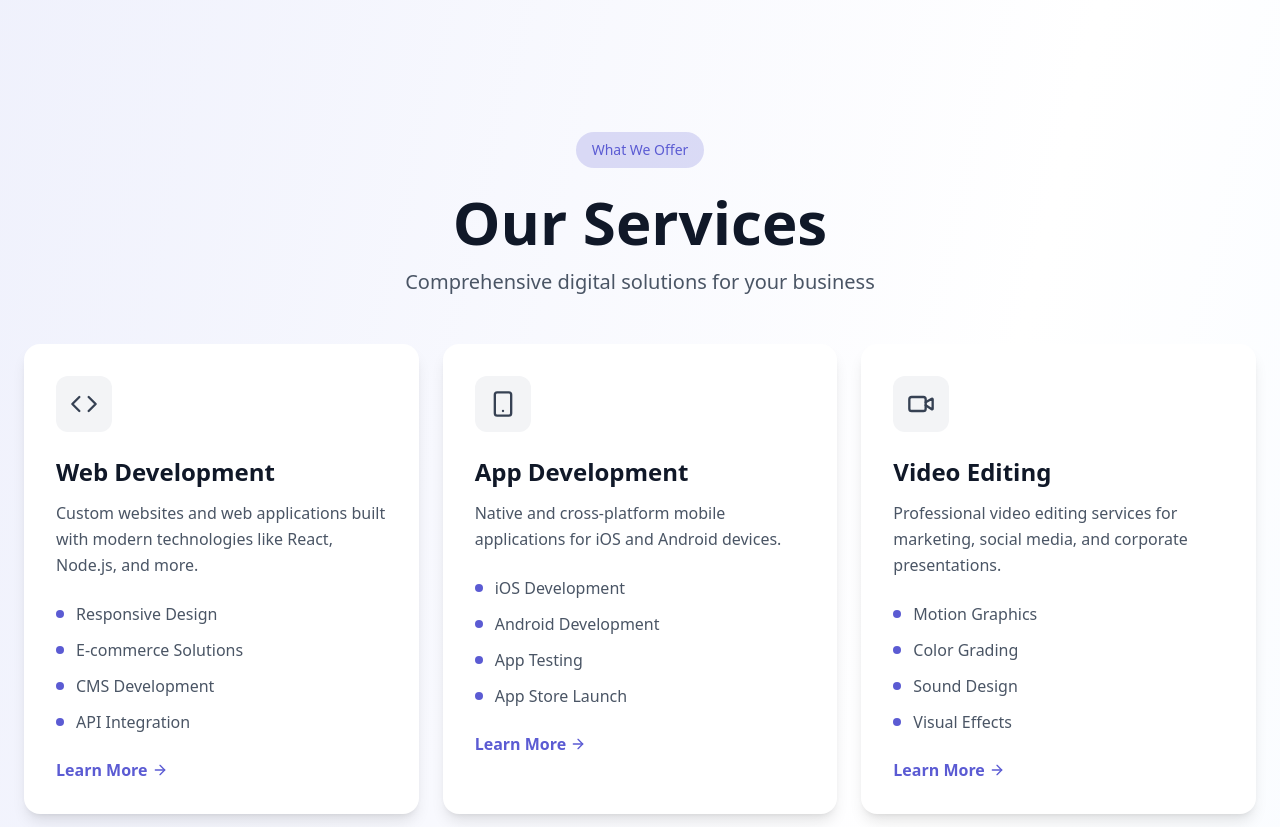
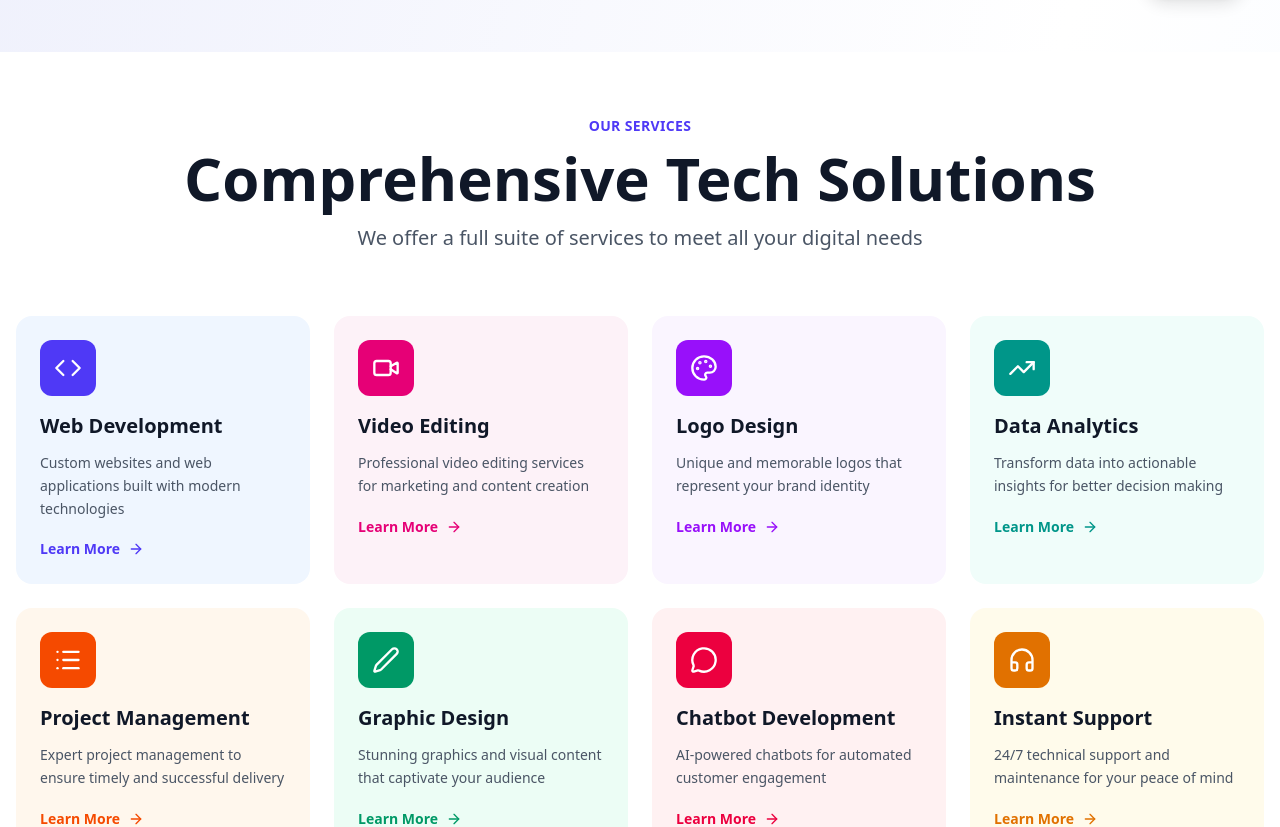
Before and after one commit to seetam39/vsgroup, a React (Vite) app: page / in a window 1280 px wide. Shown: the part 770-1597 px from the top of the page. Built offline with nearby package versions, Linux system fonts and the light colour scheme.

Commit message:
Update Services section with new design and 8 services

```diff
--- a/src/components/Services.jsx
+++ b/src/components/Services.jsx
@@ -1,84 +1,127 @@
 import React from 'react';
-import { Code, Smartphone, Video, ClipboardList, ArrowRight } from 'lucide-react';
+import { Code, Video, Palette, TrendingUp, List, Pen, MessageCircle, Headphones, ArrowRight } from 'lucide-react';
 
-export default function Services() {
+export default function ServicesSection() {
   const services = [
     {
+      id: 1,
       icon: Code,
       title: 'Web Development',
-      description: 'Custom websites and web applications built with modern technologies like React, Node.js, and more.',
-      features: ['Responsive Design', 'E-commerce Solutions', 'CMS Development', 'API Integration']
+      description: 'Custom websites and web applications built with modern technologies',
+      bgColor: 'bg-blue-50',
+      iconColor: 'bg-indigo-600',
+      linkColor: 'text-indigo-600'
     },
     {
-      icon: Smartphone,
-      title: 'App Development',
-      description: 'Native and cross-platform mobile applications for iOS and Android devices.',
-      features: ['iOS Development', 'Android Development', 'App Testing', 'App Store Launch']
+      id: 2,
+      icon: Video,
+      title: 'Video Editing',
+      description: 'Professional video editing services for marketing and content creation',
+      bgColor: 'bg-pink-50',
+      iconColor: 'bg-pink-600',
+      linkColor: 'text-pink-600'
     },
     {
-      icon: Video,
-      title: 'Video Editing',
-      description: 'Professional video editing services for marketing, social media, and corporate presentations.',
-      features: ['Motion Graphics', 'Color Grading', 'Sound Design', 'Visual Effects']
+      id: 3,
+      icon: Palette,
+      title: 'Logo Design',
+      description: 'Unique and memorable logos that represent your brand identity',
+      bgColor: 'bg-purple-50',
+      iconColor: 'bg-purple-600',
+      linkColor: 'text-purple-600'
     },
     {
-      icon: ClipboardList,
+      id: 4,
+      icon: TrendingUp,
+      title: 'Data Analytics',
+      description: 'Transform data into actionable insights for better decision making',
+      bgColor: 'bg-teal-50',
+      iconColor: 'bg-teal-600',
+      linkColor: 'text-teal-600'
+    },
+    {
+      id: 5,
+      icon: List,
       title: 'Project Management',
-      description: 'Efficient project management services to ensure timely delivery and successful completion of your projects.',
-      features: ['Task Planning', 'Team Coordination', 'Progress Tracking', 'Deadline Management']
+      description: 'Expert project management to ensure timely and successful delivery',
+      bgColor: 'bg-orange-50',
+      iconColor: 'bg-orange-600',
+      linkColor: 'text-orange-600'
+    },
+    {
+      id: 6,
+      icon: Pen,
+      title: 'Graphic Design',
+      description: 'Stunning graphics and visual content that captivate your audience',
+      bgColor: 'bg-emerald-50',
+      iconColor: 'bg-emerald-600',
+      linkColor: 'text-emerald-600'
+    },
+    {
+      id: 7,
+      icon: MessageCircle,
+      title: 'Chatbot Development',
+      description: 'AI-powered chatbots for automated customer engagement',
+      bgColor: 'bg-rose-50',
+      iconColor: 'bg-rose-600',
+      linkColor: 'text-rose-600'
+    },
+    {
+      id: 8,
+      icon: Headphones,
+      title: 'Instant Support',
+      description: '24/7 technical support and maintenance for your peace of mind',
+      bgColor: 'bg-amber-50',
+      iconColor: 'bg-amber-600',
+      linkColor: 'text-amber-600'
     }
   ];
 
   return (
-    <section id="services" className="py-20">
-      <div className="max-w-7xl mx-auto px-6">
-        {/* Section Header */}
-        <div className="text-center mb-12">
-          <div className="inline-flex items-center gap-2 bg-[#5B5BD3]/20 text-[#5B5BD3] px-4 py-2 rounded-full text-sm mb-6">
-            <span className="font-medium">What We Offer</span>
-          </div>
-          <h2 className="text-5xl md:text-6xl font-bold text-gray-900 mb-4">
-            Our Services
-          </h2>
+    <div className="min-h-screen bg-white py-16 px-4">
+      <div className="max-w-7xl mx-auto">
+        {/* Header */}
+        <div className="text-center mb-16">
+          <p className="text-indigo-600 font-semibold text-sm uppercase tracking-wide mb-3">
+            OUR SERVICES
+          </p>
+          <h1 className="text-5xl md:text-6xl font-bold text-gray-900 mb-4">
+            Comprehensive Tech Solutions
+          </h1>
           <p className="text-xl text-gray-600">
-            Comprehensive digital solutions for your business
+            We offer a full suite of services to meet all your digital needs
           </p>
         </div>
 
         {/* Services Grid */}
-        <div className="grid md:grid-cols-2 lg:grid-cols-3 gap-6">
-          {services.map((service, index) => {
+        <div className="grid grid-cols-1 md:grid-cols-2 lg:grid-cols-4 gap-6">
+          {services.map((service) => {
             const IconComponent = service.icon;
             return (
               <div
-                key={index}
-                className="bg-white rounded-2xl shadow-lg p-8"
+                key={service.id}
+                className={`${service.bgColor} rounded-2xl p-6 hover:shadow-lg transition-all duration-300 hover:-translate-y-1`}
               >
                 {/* Icon */}
-                <div className="w-14 h-14 bg-gray-100 rounded-xl flex items-center justify-center mb-6">
-                  <IconComponent className="w-7 h-7 text-gray-700" />
+                <div className={`${service.iconColor} w-14 h-14 rounded-xl flex items-center justify-center mb-4`}>
+                  <IconComponent className="w-7 h-7 text-white" />
                 </div>
 
-                {/* Title & Description */}
-                <h3 className="text-2xl font-bold text-gray-900 mb-3">
+                {/* Title */}
+                <h3 className="text-xl font-bold text-gray-900 mb-3">
                   {service.title}
                 </h3>
-                <p className="text-gray-600 leading-relaxed mb-6">
+
+                {/* Description */}
+                <p className="text-gray-600 text-sm leading-relaxed mb-4">
                   {service.description}
                 </p>
 
-                {/* Features List */}
-                <ul className="space-y-3 mb-6">
-                  {service.features.map((feature, idx) => (
-                    <li key={idx} className="flex items-center gap-3 text-gray-600">
-                      <span className="w-2 h-2 bg-[#5B5BD3] rounded-full"></span>
-                      {feature}
-                    </li>
-                  ))}
-                </ul>
-
-                {/* Learn More */}
-                <a href="#" className="inline-flex items-center gap-1 text-[#5B5BD3] font-semibold hover:text-[#5B5BD3]/80">
+                {/* Learn More Link */}
+                <a
+                  href="#"
+                  className={`${service.linkColor} font-semibold text-sm inline-flex items-center gap-2 hover:gap-3 transition-all duration-300`}
+                >
                   Learn More
                   <ArrowRight className="w-4 h-4" />
                 </a>
@@ -86,22 +129,13 @@ export default function Services() {
             );
           })}
         </div>
+      </div>
 
-        {/* CTA Section */}
-        <div className="mt-12 text-center">
-          <div className="bg-[#5B5BD3] rounded-3xl p-10 text-white">
-            <h3 className="text-3xl font-bold mb-3">
-              Ready to Start Your Project?
-            </h3>
-            <p className="text-[#5B5BD3]/30 text-lg mb-6">
-              Contact us for a free consultation
-            </p>
-            <a href="https://calendly.com/vsgroup2510/30min" target="_blank" rel="noopener noreferrer" className="bg-white text-[#5B5BD3] px-8 py-3 rounded-full font-semibold">
-              Get Free Consultation
-            </a>
-          </div>
-        </div>
-      </div>
-    </section>
+      {/* Help Button */}
+      <button className="fixed bottom-8 right-8 bg-indigo-600 text-white px-5 py-3 rounded-full shadow-lg hover:bg-indigo-700 transition-all duration-300 flex items-center gap-2 hover:shadow-xl">
+        <span className="text-lg">❓</span>
+        <span className="font-semibold">Help</span>
+      </button>
+    </div>
   );
 }
```
